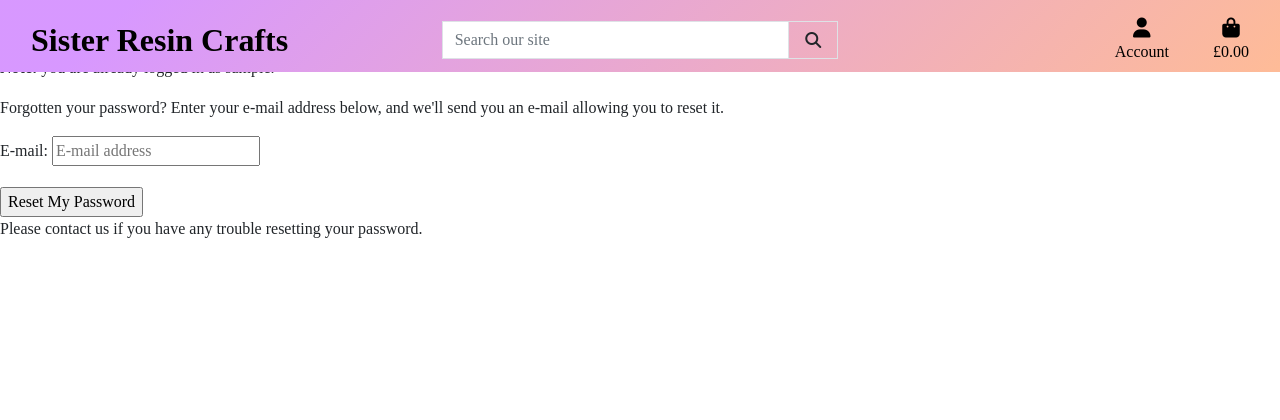
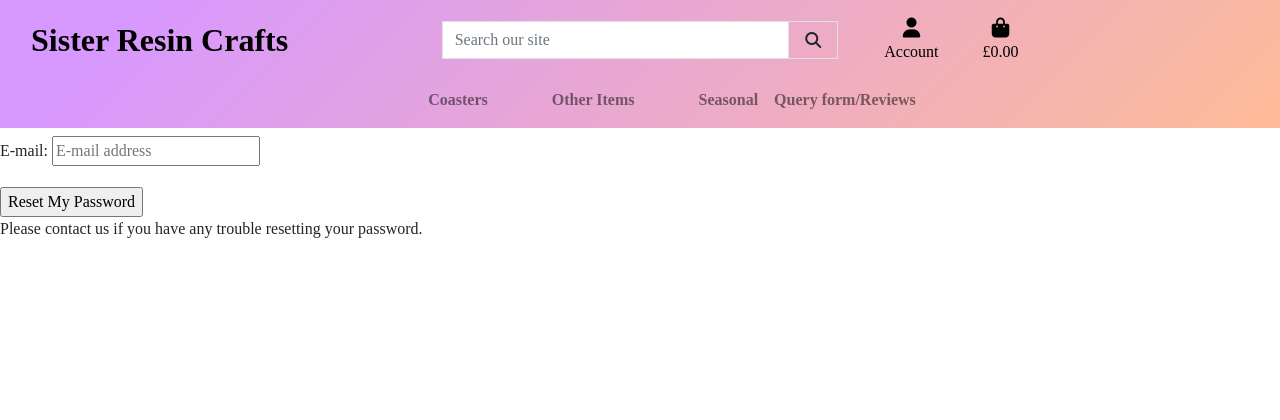
Before and after one commit to mcnic16/sister_resin_crafts, a Django app: page /accounts/password/reset/ in a window 1280 px wide. Shown: the top 420 px of the page. Run offline with Django 3.2, Linux system fonts and the light colour scheme; the visitor is signed in with stand-in values (Sample User, id 1); some libraries are stand-ins or nearby versions; some web fonts are replaced.

Commit message:
corrected the footer and tidied up the header

```diff
--- a/home/templates/home/index.html
+++ b/home/templates/home/index.html
@@ -10,12 +10,12 @@
 {% endblock %}
 
 {% block content %}
-<div class="container h-100">
-    <div class="row h-100">
+<div class="container">
+    <div class="row">
         <div class="col my-auto logo text-center">
         <img class="img-fluid logo rounded" src="media/logo.png" alt="logo">
         </div>
-        <div class="row h-100">
+        <div class="row ">
             <div class="col-7 col-md-6 my-4">
                 <img class="img-fluid flag" src="media/flag.gif" alt="flag">
             </div>
--- a/static/css/base.css
+++ b/static/css/base.css
@@ -11,7 +11,7 @@ html {
 
 body {
     margin: 0;
-    min-height: 100vh;
+    height:100%;
     width: 100%;
     padding: 0;
     font-family: 'Playfair Display', serif;
@@ -26,6 +26,7 @@ body {
     width: 1.5rem;
 }
 
+/* nav bar */
 .resin {
     width: fit-content;
 }
@@ -44,10 +45,12 @@ body {
     width: 500px;
 }
 
+/* text on the index page */
 .about {
-    font-size:30px;
+    font-size:20px;
 }
 
+/*  */
 .text-black {
     color: #000
 }
--- a/templates/base.html
+++ b/templates/base.html
@@ -40,7 +40,7 @@
 <body class="d-flex flex-column min-vh-100">
       <!-- Nav Bar -->
     <header class="container-fluid fixed-top">
-        <div id="topnav" class="row bg-white pt-lg-2 d-none d-lg-flex sister">
+        <div id="topnav" class="row bg-white pt-lg-2 d-lg-flex sister">
             <div class="col-12 col-lg-4 my-auto py-1 py-lg-0 text-center text-lg-left">
                 <a href="{% url 'home' %}" class="nav-link main-logo-link">
                     <h2 class="logo-font text-black my-0"><strong>Sister Resin Crafts</strong></h2>
@@ -61,9 +61,9 @@
                     </div>
                 </form>
             </div>
-            <!-- Grid container -->
+            <!-- Account Dropdown menu -->
             <div class="col-12 col-lg-4 my-auto py-1 py-lg-0">
-                <ul class="list-inline list-unstyled text-center text-lg-right my-0">
+                <ul class="d-none d-lg-inline-block list-inline list-unstyled text-center text-lg-right my-0">
                     <li class="list-inline-item dropdown">
                         <a class="text-black nav-link" href="#" id="user-options" data-toggle="dropdown" aria-haspopup="true" aria-expanded="false">
                             <div class="text-center">
@@ -84,6 +84,7 @@
                             {% endif %}
                         </div>
                     </li>
+                    <!-- Shopping Bag -->
                     <li class="list-inline-item">
                         <a class="{% if grand_total %}text-info font-weight-bold{% else %}text-black{% endif %} nav-link" href="">
                             <div class="text-center">
@@ -99,6 +100,15 @@
                         </a>
                     </li>
                 </ul>
+            </div>
+            <div class="row mx-auto">
+                <nav class="navbar navbar-expand-lg navbar-light">
+                    <button class="navbar-toggler" type="button" data-toggle="collapse" data-target="#main-nav" aria-controls="main-nav" aria-expanded="false" aria-label="Toggle navigation">
+                        <span class="navbar-toggler-icon"></span>
+                    </button>
+                    {% include 'includes/mobile-top-header.html' %}
+                    {% include 'includes/main-nav.html' %}
+                </nav>
             </div>
         </div>
     </header>
@@ -118,7 +128,7 @@
     {% block postloadjs %}
     {% endblock %}
 
-
+   <!-- footer -->
     <footer class="mt-auto">
         <p>Social Links:</p>
         <a href="https://www.facebook.com/pg/sisterresincrafts" target="_blank">
--- /dev/null
+++ b/templates/includes/main-nav.html
@@ -0,0 +1,25 @@
+<div class="collapse navbar-collapse" id="main-nav">
+    <ul class="navbar-nav w-auto mx-auto">
+
+        <li class="nav-item">
+            <a class="logo-font font-weight-bold nav-link text-black mr-5" href=""  aria-haspopup="true" aria-expanded="false">
+                Coasters
+            </a>
+        </li>
+        <li class="nav-item">
+            <a class="logo-font font-weight-bold nav-link text-black mr-5" href=""  aria-haspopup="true" aria-expanded="false">
+                Other Items
+            </a>
+        </li>
+        <li class="nav-item">
+            <a class="logo-font font-weight-bold nav-link text-black" href="" aria-haspopup="true" aria-expanded="false">
+                Seasonal
+            </a>
+        </li>
+         <li class="nav-item dropdown">
+            <a class="logo-font font-weight-bold nav-link text-black" href="#" aria-haspopup="true" aria-expanded="false">
+                    Query form/Reviews
+            </a>
+         </li>
+        </ul>
+</div>
--- /dev/null
+++ b/templates/includes/mobile-top-header.html
@@ -0,0 +1,58 @@
+<ul>
+    <li class="list-inline-item">
+      <a class="text-black nav-link d-block d-lg-none" href="#" id="mobile-search" data-toggle="dropdown" aria-haspopup="true" aria-expanded="false">
+          <div class="text-center">
+              <div><i class="fas fa-search fa-lg"></i></div>
+              <p class="my-0">Search</p>
+          </div>
+      </a>
+      <div class="dropdown-menu border-0 w-100 p-3 rounded-0 my-0" aria-labelledby="mobile-search">
+          <form class="form" method="GET" action="">
+              <div class="input-group w-100">
+                  <input class="form-control border border-black rounded-0" type="text" name="q" placeholder="Search our site">
+                  <div class="input-group-append">
+                      <button class="form-control form-control btn btn-black border border-black rounded-0" type="submit">
+                          <span class="icon">
+                              <i class="fas fa-search"></i>
+                          </span>
+                      </button>
+                  </div>
+              </div>
+          </form>
+      </div>
+  </li>
+  <li class="list-inline-item dropdown">
+      <a class="text-black nav-link d-block d-lg-none" href="#" id="user-options" data-toggle="dropdown" aria-haspopup="true" aria-expanded="false">
+          <div class="text-center">
+              <div><i class="fas fa-user fa-lg"></i></div>
+              <p class="my-0">My Account</p>
+          </div>
+      </a>
+      <div class="dropdown-menu border-0" aria-labelledby="user-options">
+          {% if request.user.is_authenticated %}
+              {% if request.user.is_superuser %}
+                  <a href="{% url 'account_logout' %}" class="dropdown-item">Product Management</a>
+              {% endif %}
+              <a href="" class="dropdown-item">My Profile</a>
+              <a href="{% url 'account_logout' %}" class="dropdown-item">Logout</a>
+          {% else %}
+              <a href="{% url 'account_signup' %}" class="dropdown-item">Register</a>
+              <a href="{% url 'account_login' %}" class="dropdown-item">Login</a>
+          {% endif %}
+      </div>
+  </li>
+  <li class="list-inline-item">
+      <a class="{% if grand_total %}text-primary font-weight-bold{% else %}text-black{% endif %} nav-link d-block d-lg-none" href="">
+          <div class="text-center">
+              <div><i class="fas fa-shopping-bag fa-lg"></i></div>
+              <p class="my-0">
+                  {% if grand_total %}
+                      £{{ grand_total|floatformat:2 }}
+                  {% else %}
+                      £0.00
+                  {% endif %}
+              </p>
+          </div>
+      </a>
+    </li>
+  </ul>
```
